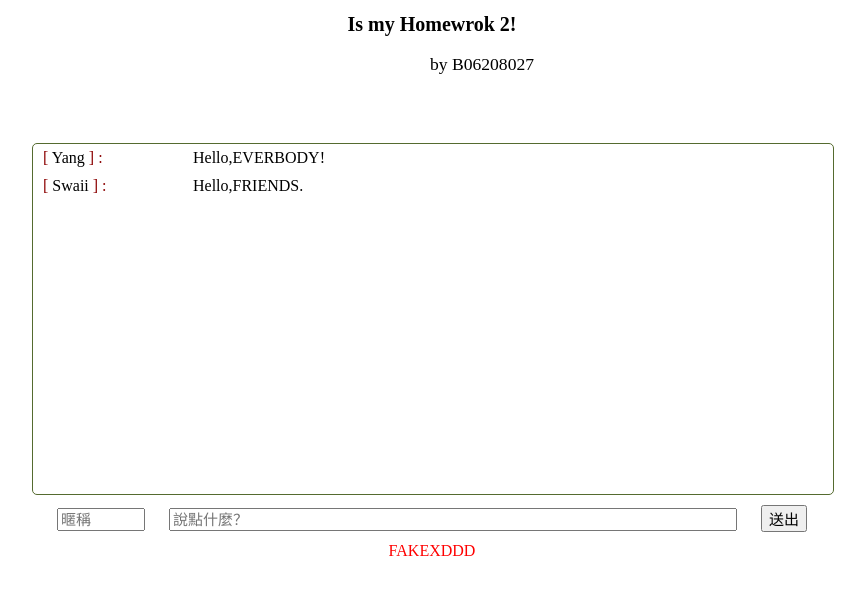
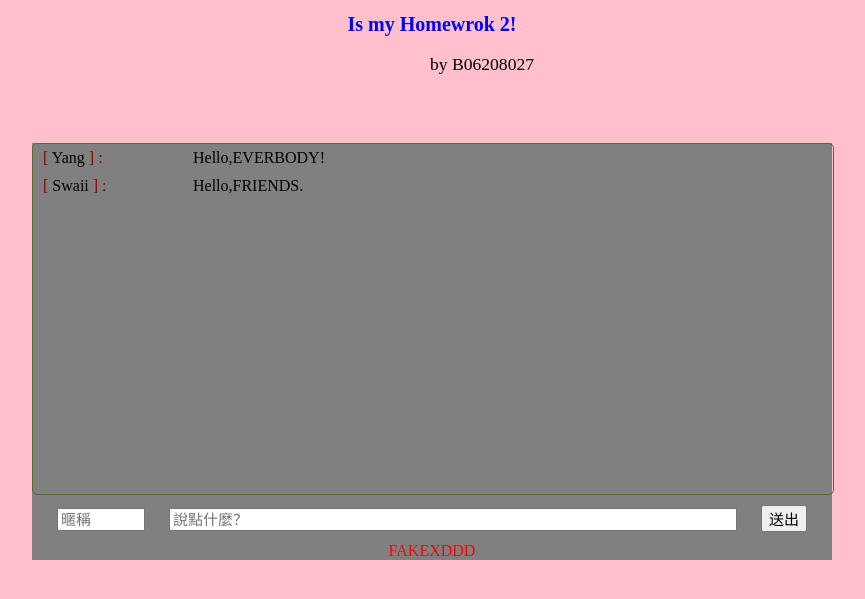
Before and after one commit to B06208027/DjangoWeek1HelloWorld-master, a Django app: page / in a window 1280 px wide. Shown: the top 599 px of the page, without its empty margins (208-1073 px from the left). Run offline with Django 3.2, Linux system fonts and the light colour scheme.

Commit message:
Update style.css

```diff
--- a/static/css/style.css
+++ b/static/css/style.css
@@ -1,6 +1,7 @@
 html, body {
         padding: 0;
         margin: 0;
+        background-color:pink;
     }
 
 
@@ -24,6 +25,7 @@ html, body {
     h1,h2{
         font-size: 20px;
         text-align: center;
+        color:blue;
     }
 
 
@@ -39,6 +41,7 @@ html, body {
         /*background-color: #FFF;*/
         /*margin: 30px 50px 30px 50px;*/
         /*border: 2px solid #00A;*/
+        background-color:grey;
     }
 
     #status-box {
```
